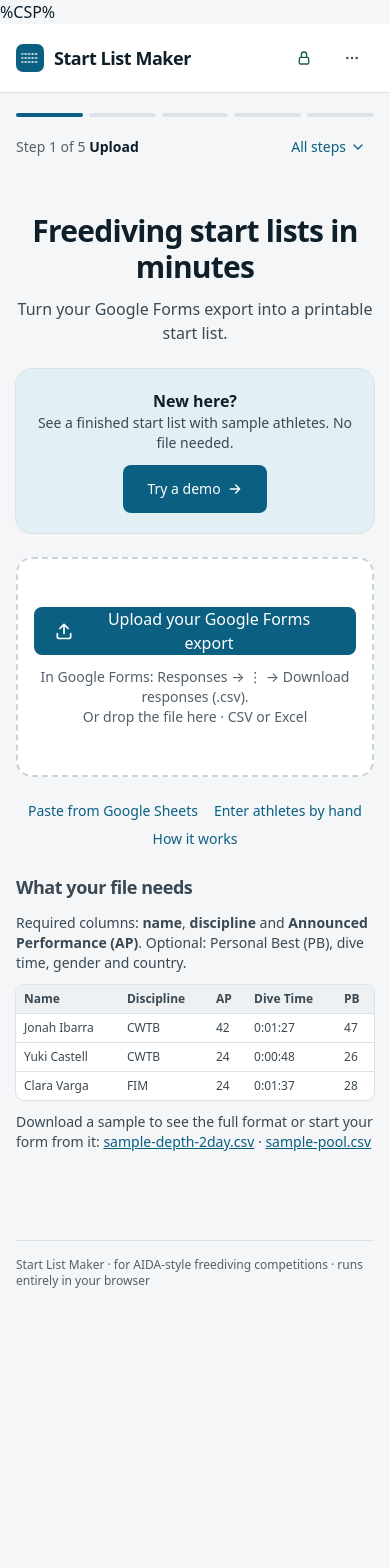
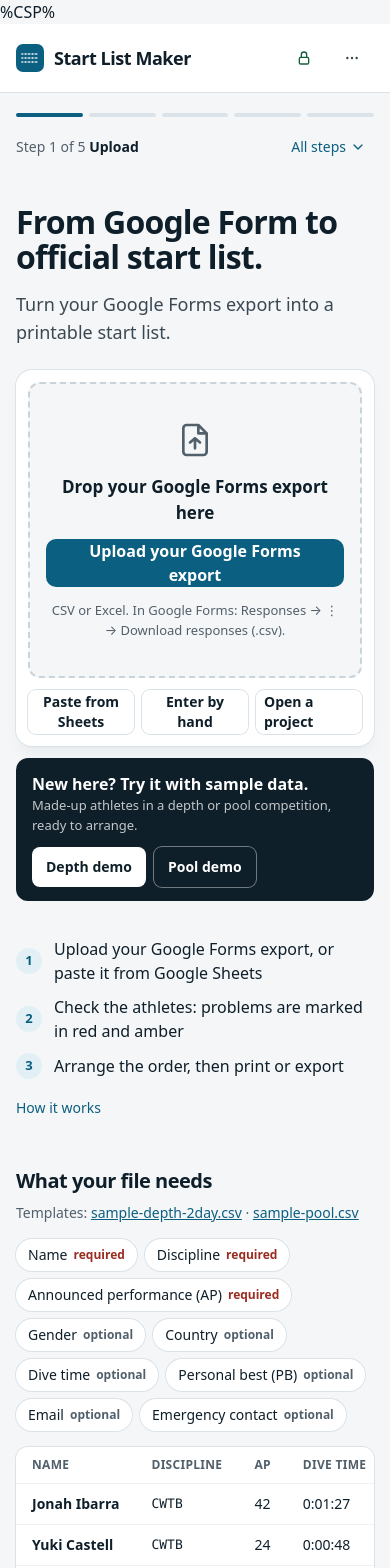
Before and after one commit to christophwong/startlistmaker, a React (Vite) app: page / in a window 390 px wide. Shown: the top 1568 px of the page. Before the commit the page ends 1353 px from the top, so only its background shows below. Built offline with nearby package versions, Linux system fonts and the light colour scheme.

Commit message:
Visual refresh 5: home with a two-column hero, drop-zone card and demo strip
Upload card with Paste from Sheets / Enter by hand / Open a project, Depth demo and Pool demo open the picker preselected, field chips above the example table. Phone shows the upload box right under the headline.

```diff
--- a/src/components/demo-picker.tsx
+++ b/src/components/demo-picker.tsx
@@ -52,14 +52,17 @@
 
 export function DemoPicker({
   open,
+  initialKind = "depth",
   onClose,
   onOpen,
 }: {
   open: boolean;
+  /** Preselected by the Depth demo / Pool demo button that opened it. */
+  initialKind?: SampleKind;
   onClose(): void;
   onOpen(kind: SampleKind, starts: SampleStarts): void;
 }) {
-  const [kind, setKind] = useState<SampleKind>("depth");
+  const [kind, setKind] = useState<SampleKind>(initialKind);
   const [starts, setStarts] = useState<SampleStarts>(2);
   const depth = kind === "depth";
 
--- a/src/components/icons.tsx
+++ b/src/components/icons.tsx
@@ -134,6 +134,13 @@
   </Svg>
 );
 
+/** A page with an up arrow: the drop zone. */
+export const FileUploadIcon = (p: IconProps) => (
+  <Svg strokeWidth={1.6} {...p}>
+    <path d="M14 3H7a2 2 0 0 0-2 2v14a2 2 0 0 0 2 2h10a2 2 0 0 0 2-2V8zM14 3v5h5M12 17v-6M9 13.5 12 11l3 2.5" />
+  </Svg>
+);
+
 export const UploadIcon = (p: IconProps) => (
   <Svg {...p}>
     <path d="M12 15V4M7 9l5-5 5 5M4 15v4a2 2 0 0 0 2 2h12a2 2 0 0 0 2-2v-4" />
--- a/src/steps/StartStep.tsx
+++ b/src/steps/StartStep.tsx
@@ -1,6 +1,6 @@
 import { useState, type DragEvent } from "react";
 import { DemoPicker } from "~/components/demo-picker";
-import { ArrowIcon, UploadIcon } from "~/components/icons";
+import { FileUploadIcon, UploadIcon } from "~/components/icons";
 import { SampleDownloads } from "~/components/sample-downloads";
 import { Alert, Button, cx } from "~/components/ui";
 import { parsePasted, readSpreadsheet, SpreadsheetError, type SheetTable, type Workbook } from "~/lib/import/file";
@@ -20,13 +20,27 @@
   ["Clara Varga", "FIM", "24", "0:01:37", "28"],
 ];
 
+/** The columns the app reads, as chips above the example: [label, required]. */
+const FIELDS: [string, boolean][] = [
+  ["Name", true],
+  ["Discipline", true],
+  ["Announced performance (AP)", true],
+  ["Gender", false],
+  ["Country", false],
+  ["Dive time", false],
+  ["Personal best (PB)", false],
+  ["Email", false],
+  ["Emergency contact", false],
+];
+
 /** The home page: the calls to action, then what the file needs with an example. The full how-to is in Help. */
 export function StartStep({ dispatch, onHelp }: { dispatch(a: Action): void; onHelp(): void }) {
   const [error, setError] = useState<string | null>(null);
   const [dragging, setDragging] = useState(false);
   const [showPaste, setShowPaste] = useState(false);
   const [paste, setPaste] = useState("");
-  const [picking, setPicking] = useState(false);
+  // The demo picker, open with this type preselected.
+  const [picking, setPicking] = useState<SampleKind | null>(null);
 
   const accept = (filename: string, table: SheetTable | Workbook) => {
     if (!table.rows.length) return setError("The file has a header row but no athletes under it.");
@@ -56,7 +70,7 @@
     }
   };
   const demo = async (kind: SampleKind, starts: SampleStarts) => {
-    setPicking(false);
+    setPicking(null);
     try {
       const sample = await loadSample(kind, starts);
       dispatch({ type: "demo", filename: sample.filename, table: sample.table, event: sample.event });
@@ -70,26 +84,30 @@
     void readFile(e.dataTransfer.files[0]);
   };
 
+  const fileInput = (label: string, accept: string) => (
+    <input
+      type="file"
+      accept={accept}
+      className="sr-only"
+      aria-label={label}
+      onChange={(e) => {
+        void readFile(e.target.files?.[0]);
+        e.target.value = "";
+      }}
+    />
+  );
+  const secondary = "inline-flex min-h-11 items-center justify-center rounded-lg bg-surface px-2 text-sm font-semibold ring-1 ring-line hover:bg-sunken";
+
   return (
-    <div className="mx-auto max-w-2xl space-y-6 py-6 text-center sm:py-12">
-      <section className="space-y-3">
-        <h1 className="text-3xl sm:text-4xl">Freediving start lists in minutes</h1>
-        <p className="text-ink-2">Turn your Google Forms export into a printable start list.</p>
+    <div className="space-y-12 py-4 sm:py-10">
+      {/* Phone: headline, upload, then the steps. From md: headline and steps on the left, upload on the right. */}
+      <div className="grid items-start gap-x-10 gap-y-6 md:grid-cols-[minmax(0,1fr)_minmax(0,1.15fr)] md:grid-rows-[auto_1fr]">
+        <section className="space-y-4 md:pt-3">
+          <h1 className="text-[32px] leading-[1.08] font-bold tracking-tight sm:text-[44px]">From Google Form to official start list.</h1>
+          <p className="max-w-[30em] text-lg text-ink-2">Turn your Google Forms export into a printable start list.</p>
         </section>
-
-      <div className="flex flex-col items-center justify-center gap-3 rounded-2xl bg-accent-soft px-4 py-5 ring-1 ring-line sm:flex-row sm:gap-5">
-        <div className="sm:text-left">
-          <p className="font-semibold">New here?</p>
-          <p className="text-sm text-ink-2">See a finished start list with sample athletes. No file needed.</p>
-        </div>
-        <Button onClick={() => setPicking(true)} aria-haspopup="dialog" className="min-h-12 px-6 text-base">
-          Try a demo <ArrowIcon />
-        </Button>
-      </div>
-      <DemoPicker open={picking} onClose={() => setPicking(false)} onOpen={(kind, starts) => void demo(kind, starts)} />
-
-      {error && <Alert tone="error" className="text-left">{error}</Alert>}
-
+        <div className="space-y-3 md:col-start-2 md:row-span-2 md:row-start-1">
+          <div className="rounded-2xl bg-surface p-3 shadow-lg shadow-ink/5 ring-1 ring-line">
             <label
               onDragOver={(e) => {
                 e.preventDefault();
@@ -98,45 +116,35 @@
               onDragLeave={() => setDragging(false)}
               onDrop={onDrop}
               className={cx(
-          "flex cursor-pointer flex-col items-center justify-center gap-3 rounded-2xl border-2 border-dashed px-4 py-12",
-          dragging ? "border-accent bg-accent-soft" : "border-line-strong bg-surface hover:border-accent",
+                "flex cursor-pointer flex-col items-center justify-center gap-3.5 rounded-xl border-2 border-dashed px-4 py-9 text-center",
+                dragging ? "border-accent bg-accent-soft" : "border-line-strong bg-page hover:border-accent",
               )}
             >
-        <span className="inline-flex min-h-11 items-center gap-2 rounded-lg bg-accent px-5 font-medium text-on-accent">
-          <UploadIcon className="size-5" />
+              <FileUploadIcon className="size-10 text-muted" />
+              <span className="text-[17px] font-semibold">Drop your Google Forms export here</span>
+              <span className="inline-flex min-h-12 items-center gap-2 rounded-[10px] bg-accent px-4 font-semibold text-on-accent sm:px-5">
+                <UploadIcon className="hidden size-5 sm:block" />
                 Upload your Google Forms export
               </span>
-        <span className="text-sm text-muted">
-          In Google Forms: Responses → ⋮ → Download responses (.csv).
-          <br />
-          Or drop the file here · CSV or Excel
+              <span className="text-[13px] text-muted">
+                CSV or Excel. In Google Forms: Responses → ⋮ → Download responses (.csv).
               </span>
-        <input
-          type="file"
-          accept=".csv,.tsv,.xlsx,.json,text/csv"
-          className="sr-only"
-          aria-label="Google Forms export file"
-          onChange={(e) => {
-            void readFile(e.target.files?.[0]);
-            e.target.value = "";
-          }}
-        />
+              {fileInput("Google Forms export file", ".csv,.tsv,.xlsx,.json,text/csv")}
             </label>
-
-      <p className="flex flex-wrap items-center justify-center gap-x-4 gap-y-2 text-sm">
-        <button type="button" className={link} aria-expanded={showPaste} onClick={() => setShowPaste(!showPaste)}>
-          Paste from Google Sheets
+            <div className="grid grid-cols-3 gap-2 pt-3">
+              <button type="button" className={secondary} aria-expanded={showPaste} onClick={() => setShowPaste(!showPaste)}>
+                Paste from Sheets
               </button>
-        <button type="button" className={link} onClick={() => dispatch({ type: "blank" })}>
-          Enter athletes by hand
+              <button type="button" className={secondary} onClick={() => dispatch({ type: "blank" })}>
+                Enter by hand
               </button>
-        <button type="button" className={link} onClick={onHelp}>
-          How it works
-        </button>
-      </p>
-
+              <label className={cx(secondary, "cursor-pointer has-focus-visible:outline-2 has-focus-visible:outline-accent")}>
+                Open a project
+                {fileInput("Project file (.json)", ".json,application/json")}
+              </label>
+            </div>
             {showPaste && (
-        <div className="space-y-2 text-left">
+              <div className="space-y-2 pt-3">
                 <textarea
                   value={paste}
                   onChange={(e) => setPaste(e.target.value)}
@@ -151,19 +159,87 @@
                 </Button>
               </div>
             )}
+          </div>
 
-      <section className="space-y-3 text-left text-sm text-ink-2">
-        <h2 className="text-lg">What your file needs</h2>
-        <p>
-          Required columns: <strong>name</strong>, <strong>discipline</strong> and{" "}
-          <strong>Announced Performance (AP)</strong>. Optional: Personal Best (PB), dive time, gender and country.
-        </p>
-        <div className="overflow-x-auto rounded-lg bg-surface ring-1 ring-line">
-          <table className="w-full text-xs whitespace-nowrap" aria-describedby="example-note">
-            <thead className="bg-sunken">
+          {error && <Alert tone="error">{error}</Alert>}
+
+          <div className="flex flex-wrap items-center justify-between gap-3 rounded-xl bg-break-bg px-4 py-3.5 text-break-fg">
+            <div>
+              <p className="font-semibold">New here? Try it with sample data.</p>
+              <p className="text-[13px] text-break-fg/75">Made-up athletes in a depth or pool competition, ready to arrange.</p>
+            </div>
+            <div className="flex gap-2">
+              <button
+                type="button"
+                aria-haspopup="dialog"
+                onClick={() => setPicking("depth")}
+                className="min-h-10 rounded-lg bg-break-fg px-3.5 text-sm font-semibold text-break-bg hover:opacity-90"
+              >
+                Depth demo
+              </button>
+              <button
+                type="button"
+                aria-haspopup="dialog"
+                onClick={() => setPicking("pool")}
+                className="min-h-10 rounded-lg px-3.5 text-sm font-semibold ring-1 ring-break-fg/40 hover:bg-break-fg/10"
+              >
+                Pool demo
+              </button>
+            </div>
+          </div>
+          <DemoPicker
+            key={picking ?? "closed"}
+            open={!!picking}
+            initialKind={picking ?? "depth"}
+            onClose={() => setPicking(null)}
+            onOpen={(kind, starts) => void demo(kind, starts)}
+          />
+        </div>
+
+        <section aria-label="In three steps" className="space-y-4 md:col-start-1 md:row-start-2">
+          <ol className="space-y-2.5">
+            {[
+              "Upload your Google Forms export, or paste it from Google Sheets",
+              "Check the athletes: problems are marked in red and amber",
+              "Arrange the order, then print or export",
+            ].map((text, i) => (
+              <li key={i} className="flex items-center gap-3">
+                <span className="grid size-[26px] shrink-0 place-items-center rounded-full bg-accent-soft text-[13px] font-bold text-accent">
+                  {i + 1}
+                </span>
+                {text}
+              </li>
+            ))}
+          </ol>
+          <button type="button" className={cx(link, "text-sm")} onClick={onHelp}>
+            How it works
+          </button>
+        </section>
+      </div>
+
+      <section className="space-y-4">
+        <div className="flex flex-wrap items-baseline justify-between gap-2">
+          <h2 className="text-xl font-bold tracking-tight">What your file needs</h2>
+          <span className="text-sm text-muted">
+            Templates: <SampleDownloads />
+          </span>
+        </div>
+        <ul className="flex flex-wrap gap-2" aria-label="Columns the app reads">
+          {FIELDS.map(([label, required]) => (
+            <li key={label} className="inline-flex items-center gap-1.5 rounded-full bg-surface px-3 py-1.5 text-sm ring-1 ring-line">
+              {label}
+              <span className={cx("text-xs font-semibold", required ? "text-err-fg" : "text-muted")}>
+                {required ? "required" : "optional"}
+              </span>
+            </li>
+          ))}
+        </ul>
+        <div className="overflow-x-auto rounded-xl bg-surface ring-1 ring-line">
+          <table className="w-full text-sm whitespace-nowrap tabular-nums" aria-describedby="example-note">
+            <thead className="border-b border-line text-xs font-semibold tracking-wide text-muted uppercase">
               <tr>
                 {EXAMPLE_HEADERS.map((h) => (
-                  <th key={h} scope="col" className="px-2 py-1.5 text-left font-semibold">
+                  <th key={h} scope="col" className="px-4 py-2.5 text-left">
                     {h}
                   </th>
                 ))}
@@ -171,9 +247,9 @@
             </thead>
             <tbody>
               {EXAMPLE_ROWS.map((row) => (
-                <tr key={row[0]} className="border-t border-line">
+                <tr key={row[0]} className="border-t border-line-soft">
                   {row.map((cell, i) => (
-                    <td key={i} className="px-2 py-1.5">
+                    <td key={i} className={cx("px-4 py-2.5", i === 0 && "font-semibold", i === 1 && "font-mono text-[13px]")}>
                       {cell}
                     </td>
                   ))}
@@ -185,9 +261,6 @@
         <p id="example-note" className="text-xs text-muted">
 
         </p>
-        <p>
-          Download a sample to see the full format or start your form from it: <SampleDownloads />
-        </p>
       </section>
     </div>
   );
```
Also changed, not shown: 2 other files (tests, documents, lock files or other folders). Lines whose indentation alone changed are shown as unchanged.
